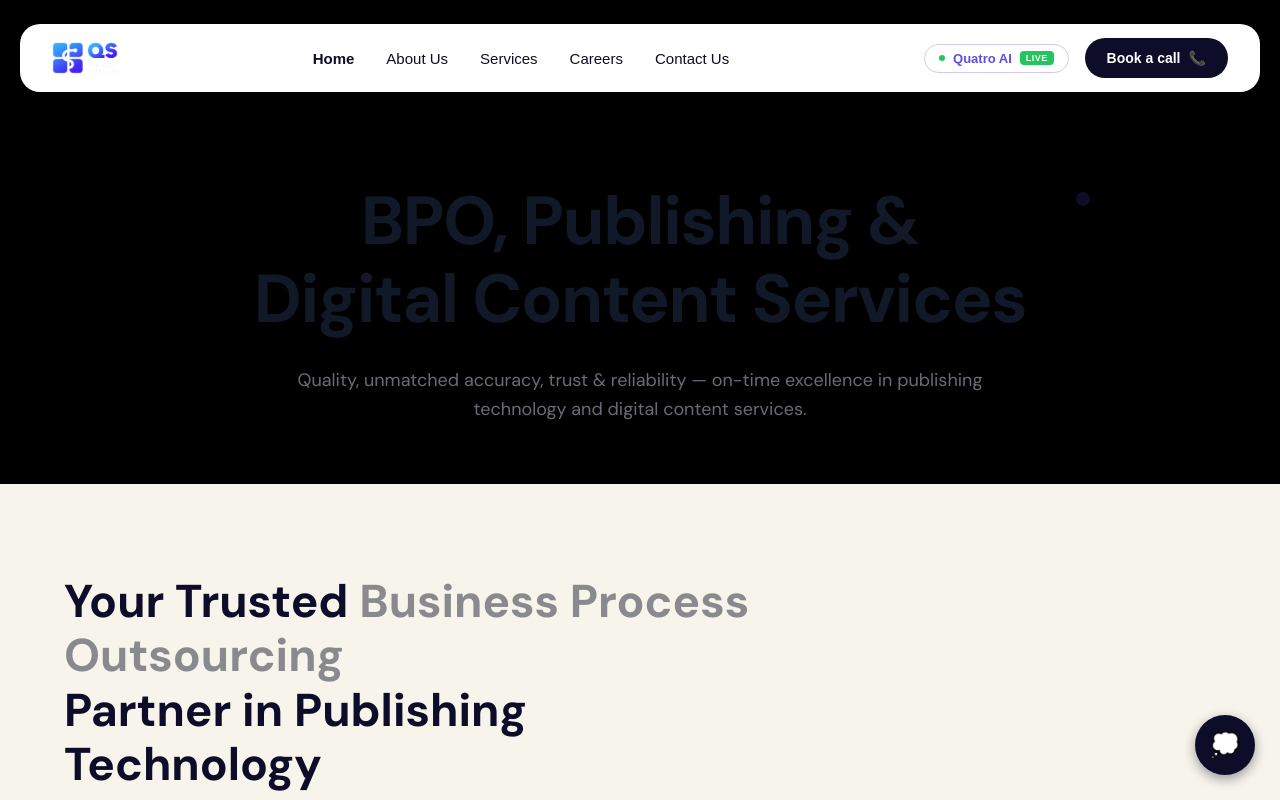
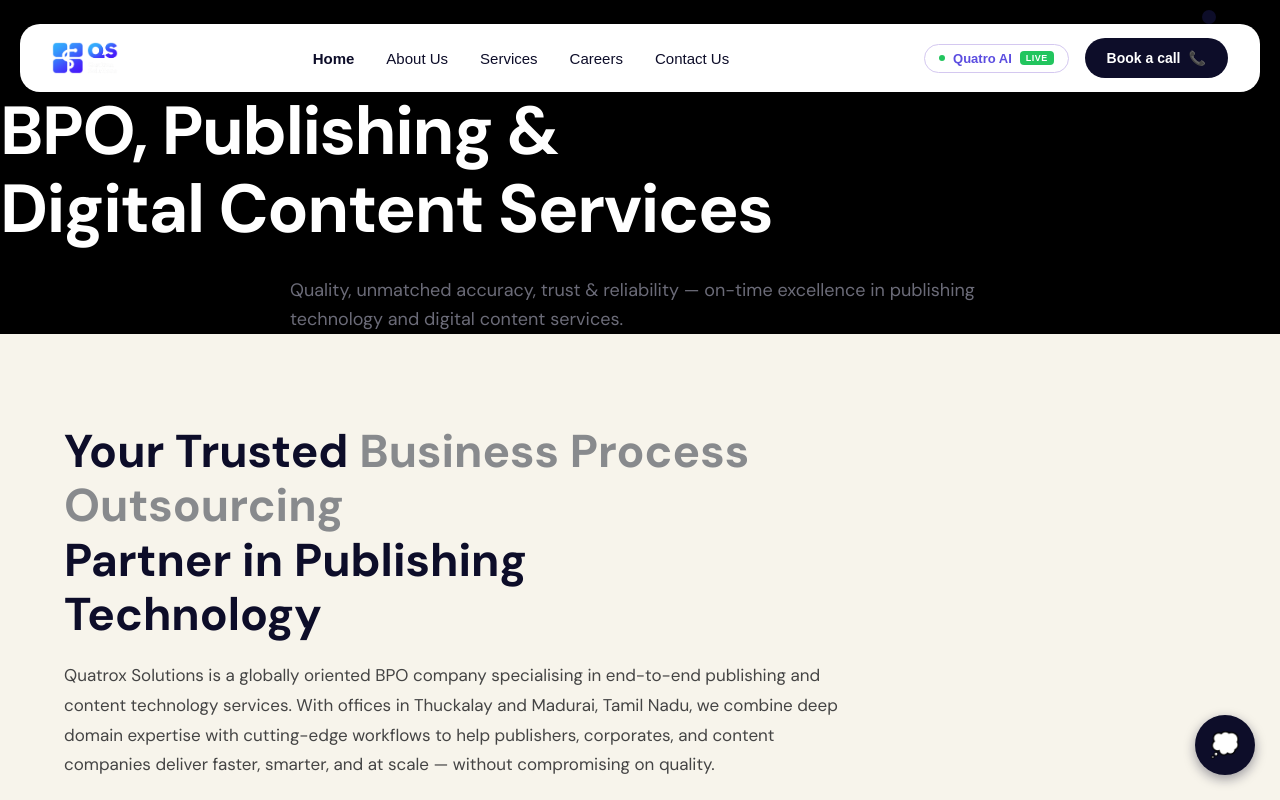
Before and after one commit to quatroxsolutions/Quatroxsolution, a website: page index.html in a window 1280 px wide. Shown: the top 800 px of the page. Drawn offline with Linux system fonts and the light colour scheme.

Commit message:
Update index.html

```diff
--- a/index.html
+++ b/index.html
@@ -152,7 +152,7 @@
     border: none;
   }
 
-  section.alo-hero {
+  section.alo- {
     max-width: 1000px;
     margin: 90px auto 60px;
     text-align: center;
@@ -162,12 +162,12 @@
 section.alo-hero h1 {
     font-size: clamp(40px, 6vw, 68px) !important;
     font-weight: 700 !important;
-    color: #111827 !important;
+   color: #FFFFFF !important;
     line-height: 1.15 !important;
     margin: 0 !important;
     letter-spacing: -0.02em !important;
     font-family: 'DM Sans', sans-serif !important;
-    -webkit-text-fill-color: #111827 !important;
+    -webkit-text-fill-color: #FFFFFF !important;
     background: none !important;
 }
 section.alo-hero p {
```
